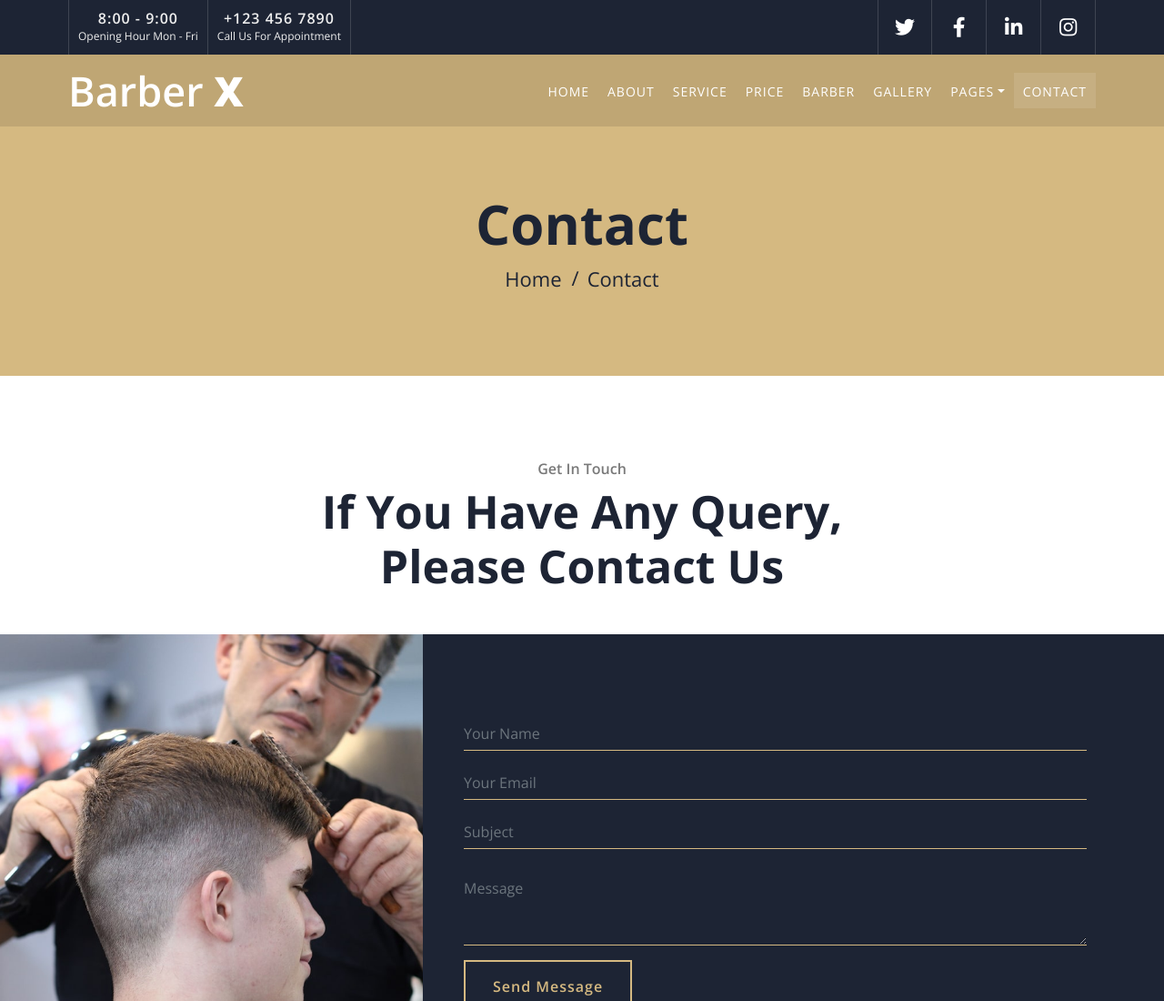
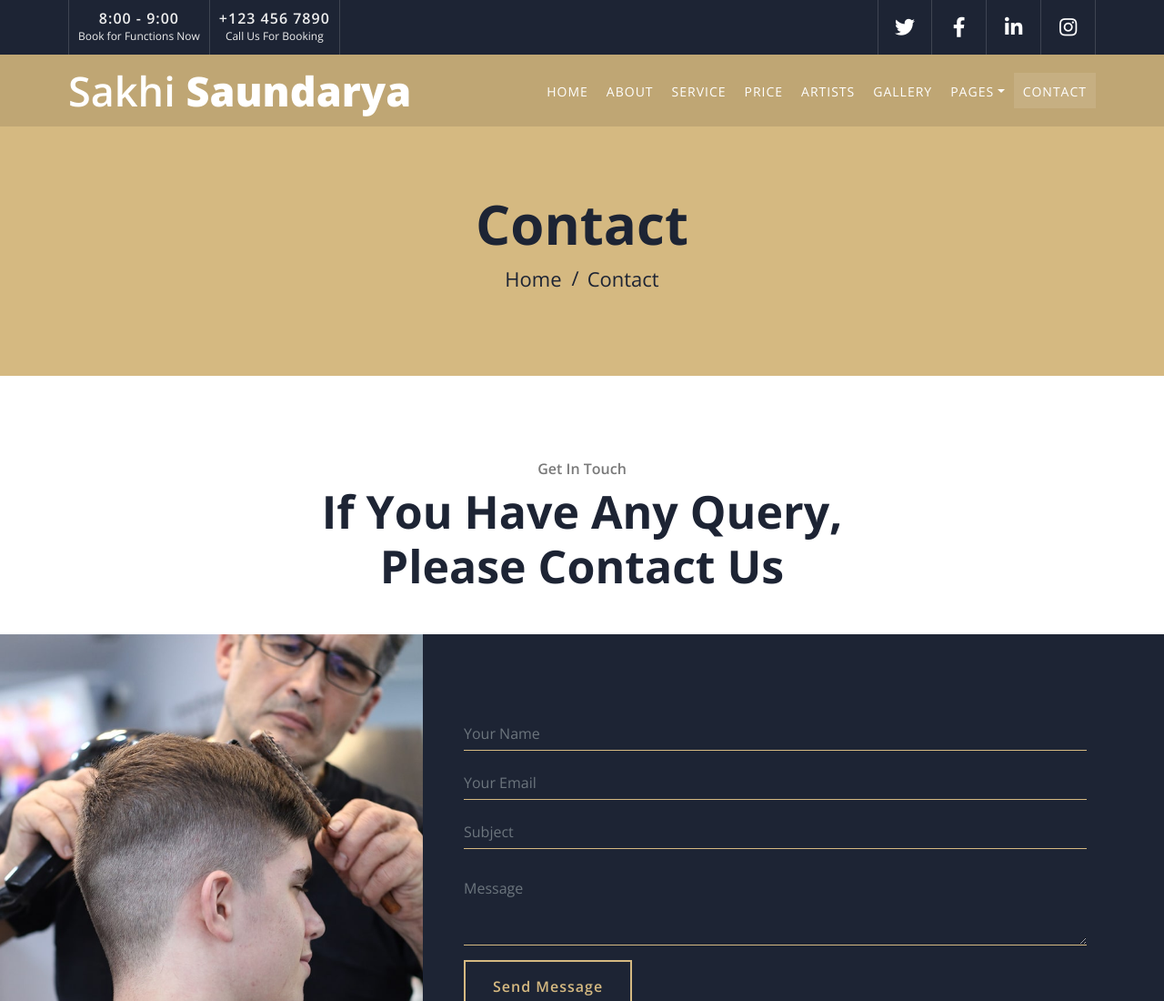
Before and after one commit to avithehacker/sakhisaundarya, a plain HTML site: page contact.html in a window 1280 px wide. Shown: the top 1100 px of the page at 91% size. Drawn offline with nearby package versions, Linux system fonts and the light colour scheme.

Commit message:
copied some previous changes to other tabs in nav and  added text in Hero section

```diff
--- a/contact.html
+++ b/contact.html
@@ -33,11 +33,11 @@
                         <div class="top-bar-left">
                             <div class="text">
                                 <h2>8:00 - 9:00</h2>
-                                <p>Opening Hour Mon - Fri</p>
+                                <p>Book for Functions Now</p>
                             </div>
                             <div class="text">
                                 <h2>+123 456 7890</h2>
-                                <p>Call Us For Appointment</p>
+                                <p>Call Us For Booking</p>
                             </div>
                         </div>
                     </div>
@@ -59,7 +59,7 @@
         <!-- Nav Bar Start -->
         <div class="navbar navbar-expand-lg bg-dark navbar-dark">
             <div class="container-fluid">
-                <a href="index.html" class="navbar-brand">Barber <span>X</span></a>
+                <a href="index.html" class="navbar-brand">Sakhi <span>Saundarya</span></a>
                 <button type="button" class="navbar-toggler" data-toggle="collapse" data-target="#navbarCollapse">
                     <span class="navbar-toggler-icon"></span>
                 </button>
@@ -70,7 +70,7 @@
                         <a href="about.html" class="nav-item nav-link">About</a>
                         <a href="service.html" class="nav-item nav-link">Service</a>
                         <a href="price.html" class="nav-item nav-link">Price</a>
-                        <a href="team.html" class="nav-item nav-link">Barber</a>
+                        <a href="team.html" class="nav-item nav-link">Artists</a>
                         <a href="portfolio.html" class="nav-item nav-link">Gallery</a>
                         <div class="nav-item dropdown">
                             <a href="#" class="nav-link dropdown-toggle" data-toggle="dropdown">Pages</a>
```
Also changed, not shown: about.html (+2 -2 lines), blog.html (+2 -2 lines), index.html (+2 -2 lines), team.html (+1 -1 lines).
